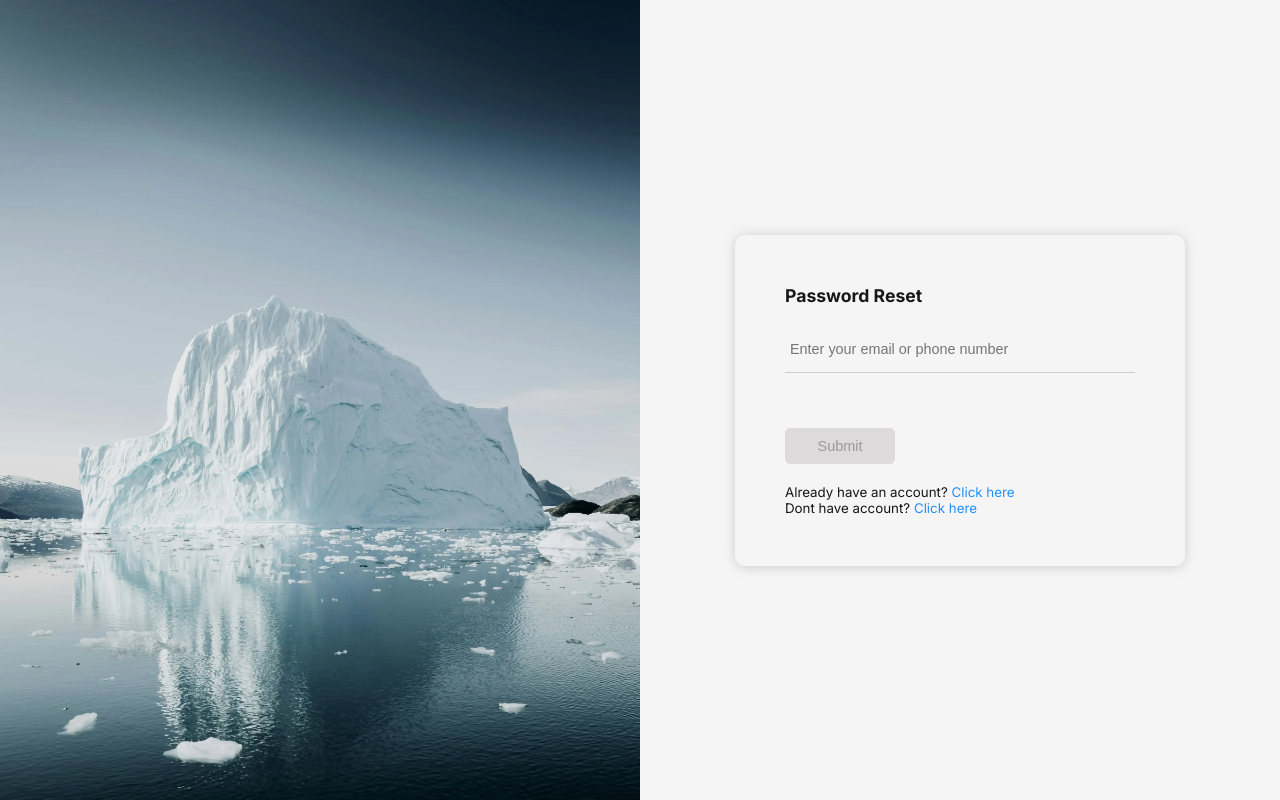
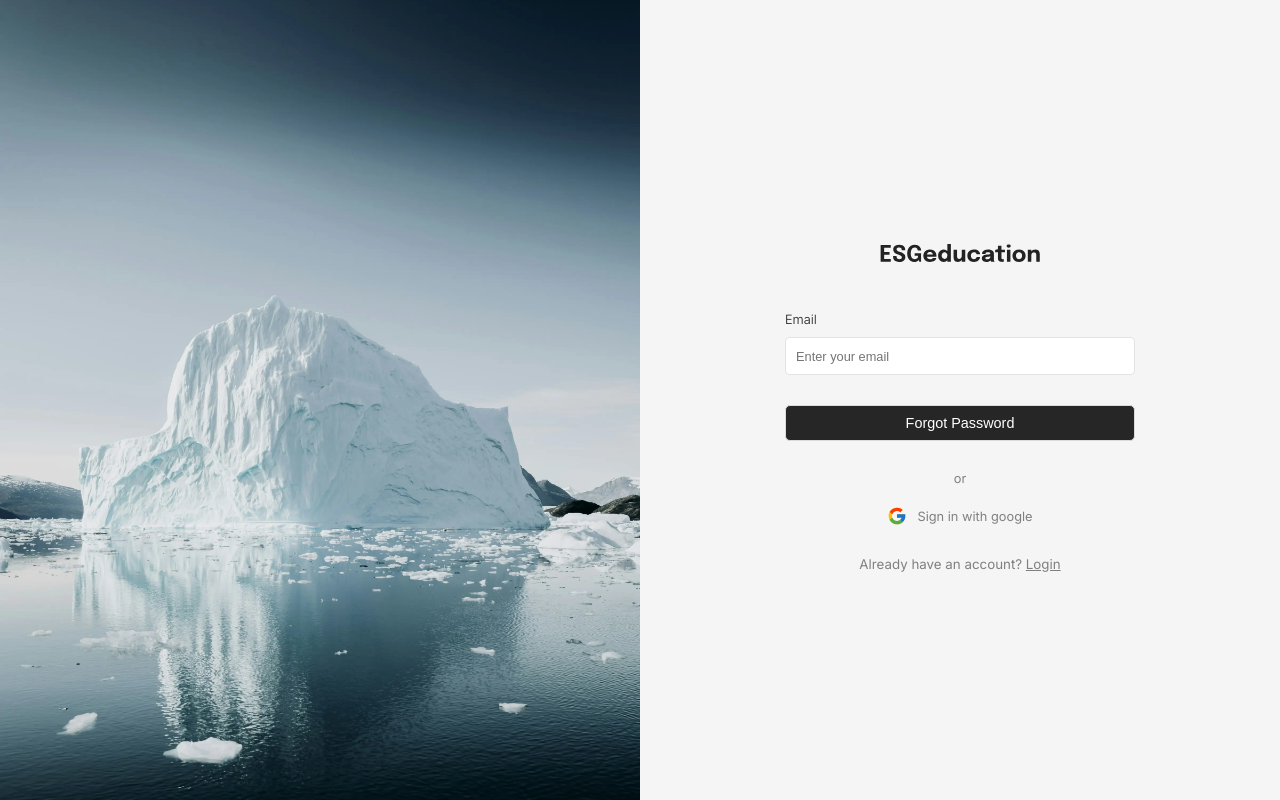
Before and after one commit to ungcnbacademy/ungcnbacademy-frontend, a Next.js app: page /passwordReset in a window 1280 px wide. Built offline with nearby package versions, Linux system fonts and the light colour scheme.

Commit message:
forgot password design fixed

```diff
--- a/src/app/(auth)/passwordReset/page.jsx
+++ b/src/app/(auth)/passwordReset/page.jsx
@@ -7,13 +7,14 @@
 import Button from '@/components/ui/button/button';
 import Input from '../../../components/ui/input/input';
 import Message from '../../../components/ui/message/message';
-import { loginUserRoles } from '@/utility/constants';
-export default function PasswordReset({params}) {
+import Image from 'next/image';
+
+export default function PasswordReset() {
 	const [identifier, setIdentifier] = useState('');
 	const [otp, setOtp] = useState('');
 	const [newPassword, setNewPassword] = useState('');
 	const [confirmPassword, setConfirmPassword] = useState('');
-	const [message, setMessage] = useState({text: '', type: ''});
+	const [message, setMessage] = useState({ text: '', type: '' });
 	const [responseOTP, errorOTP, loadingOTP, axiosFetchOTP] = useAxios();
 	const [
 		responsePasswordReset,
@@ -21,22 +22,13 @@
 		loadingPasswordReset,
 		axiosFetchPasswordReset,
 	] = useAxios();
-	const unwrappedParams = React.use(params);
-	const targetLocation = unwrappedParams.slug;
 	const [showContainer, setShowContainer] = useState(false);
-
-	const requestOTPLink = targetLocation === loginUserRoles.Admin
-		? configuration.admin.requestOTP
-		: configuration.client.requestOTP;
-	const resetPasswordLink = targetLocation === loginUserRoles.Admin
-		? configuration.admin.resetPassword
-		: configuration.client.resetPassword;
 
 	const requestOTPHandler = async (e) => {
 		e.preventDefault();
 		axiosFetchOTP({
 			method: 'Post',
-			url: requestOTPLink,
+			url: configuration.requestOTP,
 			requestConfig: { identifier },
 		});
 	};
@@ -44,7 +36,7 @@
 		e.preventDefault();
 		if (newPassword !== confirmPassword) {
 			//message.error('Passwords do not match');
-			setMessage({text:'Passwords do not match', type: 'error'});
+			setMessage({ text: 'Passwords do not match', type: 'error' });
 			return;
 		}
 		axiosFetchPasswordReset({
@@ -55,13 +47,13 @@
 	};
 
 	useEffect(() => {
-		if (errorOTP?.message){
+		if (errorOTP?.message) {
 			//message.error(errorOTP.message);
-			setMessage({text: errorOTP.message, type: 'error'});
+			setMessage({ text: errorOTP.message, type: 'error' });
 		}
 		if (responseOTP?.message && !errorOTP && !loadingOTP) {
 			//message.success(responseOTP?.message);
-			setMessage({text: responseOTP?.message, type: 'success'});
+			setMessage({ text: responseOTP?.message, type: 'success' });
 			setShowContainer(true);
 		}
 	}, [responseOTP, errorOTP, loadingOTP]);
@@ -73,42 +65,56 @@
 			!loadingPasswordReset
 		) {
 			//message.success(responsePasswordReset?.message);
-			setMessage({text: responsePasswordReset?.message, type: 'success'});
+			setMessage({
+				text: responsePasswordReset?.message,
+				type: 'success',
+			});
 			setShowContainer(false);
 			setIdentifier('');
 			setOtp('');
 			setNewPassword('');
 			setConfirmPassword('');
 			//message.success('Please login with your new password');
-			setMessage({text: 'Please login with your new password' , type: 'success'});
+			setMessage({
+				text: 'Please login with your new password',
+				type: 'success',
+			});
 		}
 	}, [responsePasswordReset]);
 
 	return (
 		<div className={styles.main}>
-			<div className={styles.container}>
-				<p className={styles.title}>{targetLocation === loginUserRoles.Admin ? 'Admin Password Reset' : 'Password Reset'}</p>
-				<br />
+			<Link href="/">
+				<Image
+					src={'/logoBlack.svg'}
+					alt="Logo"
+					width={160}
+					height={50}
+				/>
+			</Link>
 			<form className={styles.form}>
+				<label className={styles.label}>Email</label>
 				<Input
-						type="text"
-						placeholder="Enter your email or phone number"
-						name="identifier"
+					type="email"
+					placeholder="Enter your email"
+					name="email"
 					value={identifier}
 					onChange={(e) => setIdentifier(e.target.value)}
+					variant="outLined"
+					required
+					className={styles.input}
 				/>
-					{message && <Message text={message.text} type={message.type}/>}
-					<br />
-					<br />
+
 				<Button
 					loading={loadingOTP}
 					disabled={!identifier}
-						text="Submit"
+					text="Forgot Password"
 					type="submit"
 					onClick={requestOTPHandler}
+					className={styles.button}
 				/>
 			</form>
-
+			{message && <Message text={message.text} type={message.type} />}
 			{showContainer && (
 				<>
 					<br />
@@ -119,6 +125,8 @@
 							name="otp"
 							value={otp}
 							onChange={(e) => setOtp(e.target.value)}
+							variant="outLined"
+							className={styles.input}
 						/>
 						<Input
 							type="password"
@@ -126,47 +134,51 @@
 							name="newPassword"
 							value={newPassword}
 							onChange={(e) => setNewPassword(e.target.value)}
+							variant="outLined"
+							className={styles.input}
 						/>
 						<Input
 							type="password"
 							placeholder="Confirm Password"
 							name="confirmPassword"
 							value={confirmPassword}
-								onChange={(e) =>
-									setConfirmPassword(e.target.value)
-								}
+							onChange={(e) => setConfirmPassword(e.target.value)}
+							variant="outLined"
+							className={styles.input}
 						/>
-							{message && <Message text={message.text} type={message.type}/>}
-							<br />
-							<br />
+
 						<Button
 							loading={loadingPasswordReset}
 							disabled={!otp || !newPassword || !confirmPassword}
-								text="Submit"
+							text="Reset Password"
 							type="submit"
 							variant="primary"
 							onClick={passwordResetHandler}
+							className={styles.button}
 						/>
 					</form>
+					{message && (
+						<Message text={message.text} type={message.type} />
+					)}
 				</>
 			)}
 
+			<small className={styles.or}>or</small>
+			<div className={styles.googleButton}>
+				<Image
+					src="/icons/google.svg"
+					alt="Google"
+					width={20}
+					height={20}
+				/>
+				<p className={styles.googleText}>Sign in with google</p>
+			</div>
 			<small className={styles.small}>
 				Already have an account?{' '}
-					<Link href={targetLocation === loginUserRoles.Admin ? '/login/admin' : "/login/client"} className={styles.link}>
-						Click here
+				<Link href="/login" className={styles.link}>
+					Login
 				</Link>
 			</small>
-				{targetLocation !== loginUserRoles.Admin && (
-					<small className={styles.small}>
-					Dont have account?{' '}
-					<Link href="/signup" className={styles.link}>
-						Click here
-					</Link>
-				</small>
-				)}
-
-			</div>
 		</div>
 	);
 }
--- a/src/app/(auth)/passwordReset/page.module.css
+++ b/src/app/(auth)/passwordReset/page.module.css
@@ -1,39 +1,79 @@
 .main {
 	width: 100%;
-	min-height: 80vh;
 	display: flex;
 	align-items: center;
 	justify-content: center;
 	flex-direction: column;
 	padding: 10px;
 
-	.container {
-		border-radius: 10px;
-		padding: clamp(5%, 10%, 50px);
-		box-shadow: 0 1px 12px rgba(128, 128, 128, 0.348);
+	> .form {
 		display: flex;
 		flex-direction: column;
-
-		> .title {
-			font-size: 1.1rem;
-			font-weight: bold;
+		gap: 10px;
+		width: clamp(250px, 30vw, 350px);
+		margin-top: 30px;
+		> .label {
+			font-size: 0.8rem;
+			font-weight: 300;
 		}
-
-		> .form {
-			display: flex;
-			flex-direction: column;
-			align-items: flex-start;
-			width: clamp(250px, 30vw, 350px);
-			margin-bottom: 20px;
+		> .input {
+			background-color: white;
+			border: solid 1px rgba(199, 199, 199, 0.498);
+			&::-webkit-input-placeholder {
+				font-size: 0.8rem;
+			}
+		}
+		> .forgotPasswordLink {
+			font-size: 0.8rem;
+			text-align: right;
+			color: var(--foreground-light);
+			text-decoration: none;
+			text-decoration: underline;
+			transition: color 0.6s ease-in-out;
+			&:hover {
+				color: var(--foreground);
+			}
+		}
+		> .button {
+			background-color: var(--accent1);
+			color: white;
+			width: 100%;
+			font-weight: 300;
+			margin-block: 20px 5px;
 		}
 	}
-
+	.or {
+		color: var(--foreground-light);
+		font-size: 0.8rem;
+		margin-top: 10px;
+	}
+	.googleButton {
+		display: flex;
+		align-items: center;
+		cursor: pointer;
+		margin-top: 20px;
+		> .googleText {
+			margin-left: 10px;
+			font-size: 0.8rem;
+			color: var(--foreground-light);
+			transition: color 0.6s ease-in-out;
+		}
+		&:hover {
+			> .googleText {
+				color: var(--foreground);
+			}
+		}
+	}
+	.small {
+		color: var(--foreground-light);
+		margin-top: 30px;
+	}
 	.link {
-		color: var(--accent2);
 		transition: all 0.6s ease-in-out;
 		text-decoration: none;
+		text-decoration: underline;
 	}
 	.link:hover {
-		text-decoration: underline;
+		color: var(--accent2);
 	}
 }
--- a/src/app/(auth)/signup/page.jsx
+++ b/src/app/(auth)/signup/page.jsx
@@ -4,8 +4,6 @@
 import styles from './page.module.css';
 import useAxios from '@/hooks/useAxios';
 import { configuration } from '@/configuration/configuration';
-
-import { useRouter } from 'next/navigation';
 import Button from '@/components/ui/button/button';
 import Input from '../../../components/ui/input/input';
 import Message from '../../../components/ui/message/message';
```
Lines whose indentation alone changed are shown as unchanged.
